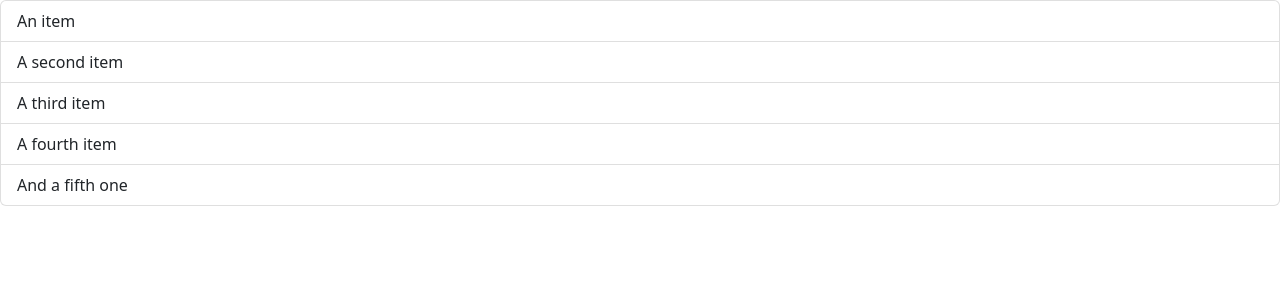
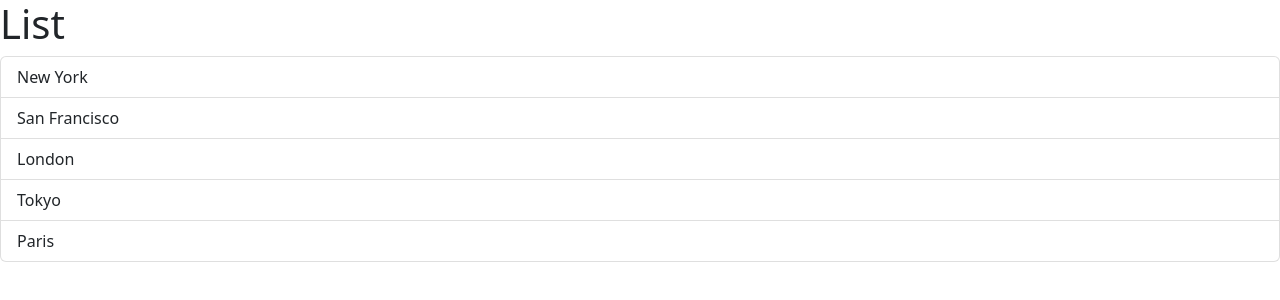
Before and after one commit to Shanmukh459/CodeWithMosh-React1, a React (Vite) app: page / in a window 1280 px wide. Shown: the top 300 px of the page. Built offline with nearby package versions, Linux system fonts and the light colour scheme.

Commit message:
rendering lists

```diff
--- a/src/components/ListGroup.tsx
+++ b/src/components/ListGroup.tsx
@@ -1,12 +1,17 @@
 function ListGroup() {
+  const items = ["New York", "San Francisco", "London", "Tokyo", "Paris"]
+
   return (
-    <ul className="list-group">
-      <li className="list-group-item">An item</li>
-      <li className="list-group-item">A second item</li>
-      <li className="list-group-item">A third item</li>
-      <li className="list-group-item">A fourth item</li>
-      <li className="list-group-item">And a fifth one</li>
-    </ul>
+    <>
+      <h1>List</h1>
+      <ul className="list-group">
+        {items.map((item) => (
+          <li className="list-group-item" key={item}>
+            {item}
+          </li>
+        ))}
+      </ul>
+    </>
   )
 }
 
```
